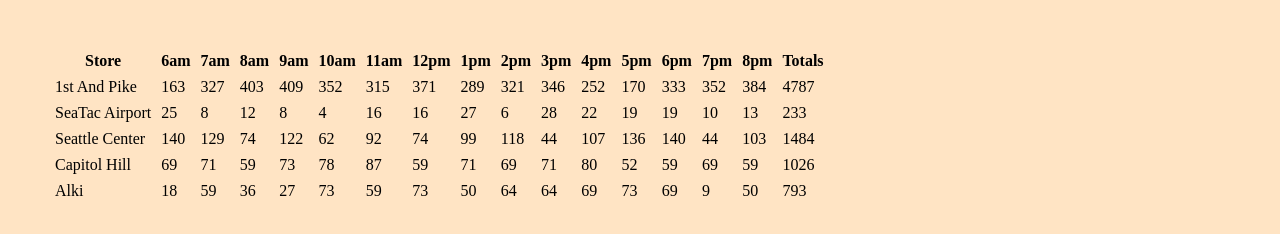
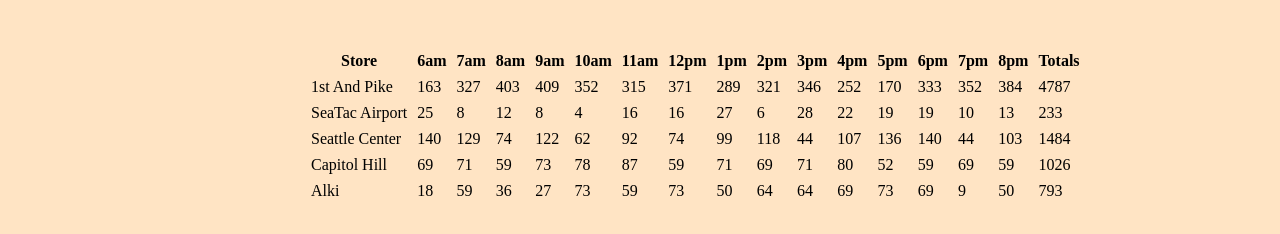
Before and after one commit to SproutSeeds/cookie-stand, a plain HTML site: page sales.html in a window 1280 px wide. Shown: the part 302-536 px from the top of the page. Drawn offline with Linux system fonts and the light colour scheme.

Commit message:
Centering Table content

```diff
--- a/css/style.css
+++ b/css/style.css
@@ -59,6 +59,8 @@
 }
 .tables {
     margin:50px;
+    position: relative;
+    left: 20%;
 }
 tr, th, td{
     padding:5px;
```
